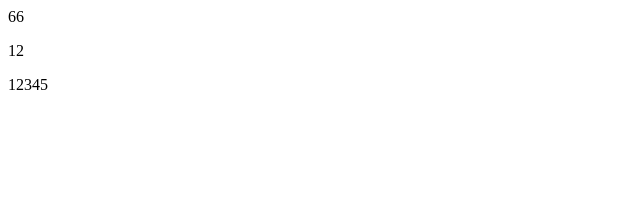
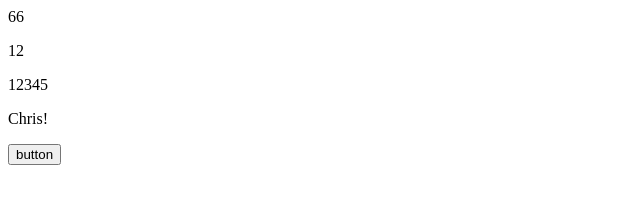
Before and after one commit to chris-cybula/react-redux-typescript-cheatsheet, a Gatsby site: page / in a window 1280 px wide. Shown: the whole page, without its empty margins (0-640 px from the left). Built offline with nearby package versions, Linux system fonts and the light colour scheme; Gatsby itself is replaced by a stand-in of ours.

Commit message:
Add ts to useState

```diff
--- a/src/pages/index.tsx
+++ b/src/pages/index.tsx
@@ -1,4 +1,4 @@
-import React from "react"
+import React, {useState} from "react"
 
 interface Items {
   number: number
@@ -6,10 +6,22 @@ interface Items {
 }
 
 const Component: React.FC<Items> = ({ number, string }) => {
+  interface User {
+    name: string;
+  }
+
+  const [user, setUser] = useState<User>({name: 'Chris!'})
+
+  const funTest = () => {
+    setUser({name: 'something'})
+  }
+
   return (
     <>
       <p>{number}</p>
       <p>{string}</p>
+      <p>{user.name}</p>
+      <button onClick={funTest}>button</button>
     </>
   )
 }
@@ -24,7 +36,7 @@ const App = () => {
   return (
     <>
       <div>{fun()}</div>
-      <Component number={12 } string={"12345"} />
+      <Component number={12} string={"12345"} />
     </>
   )
 }
```
